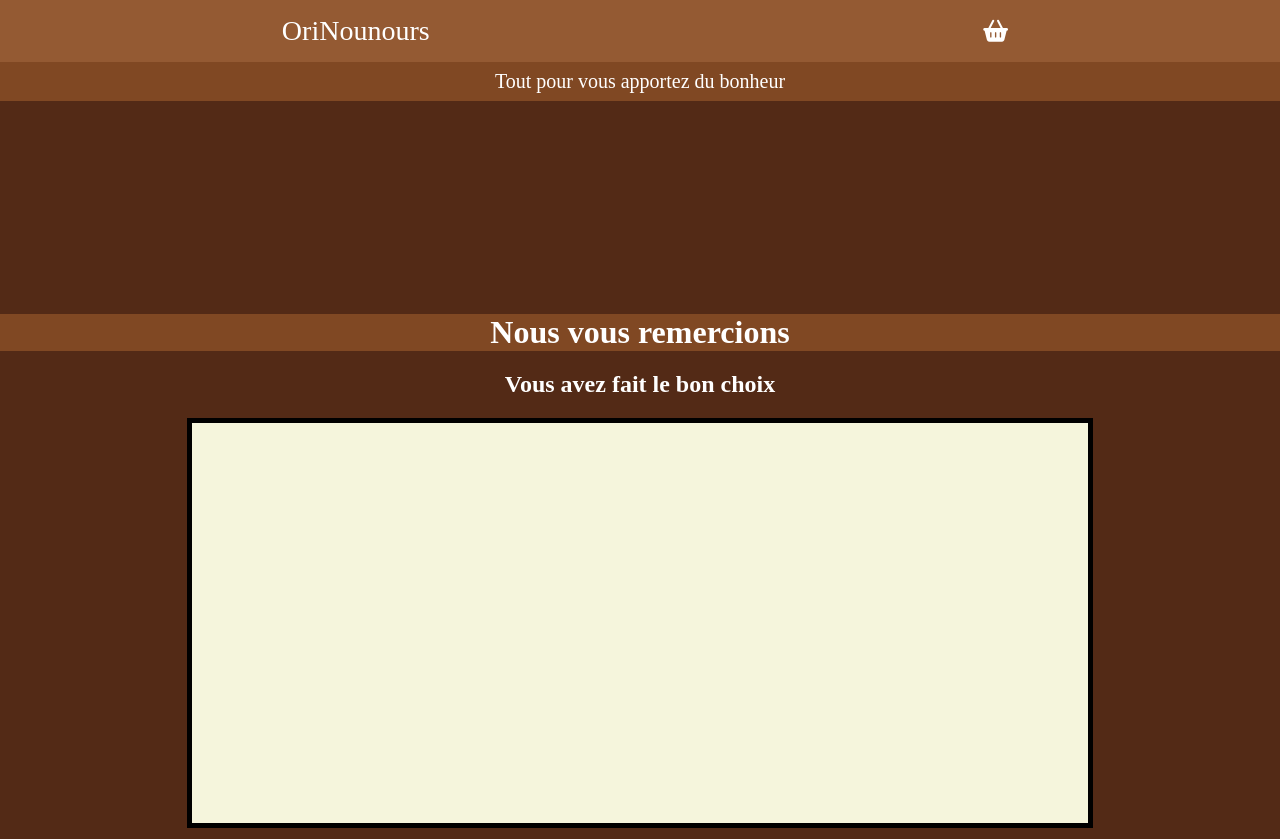
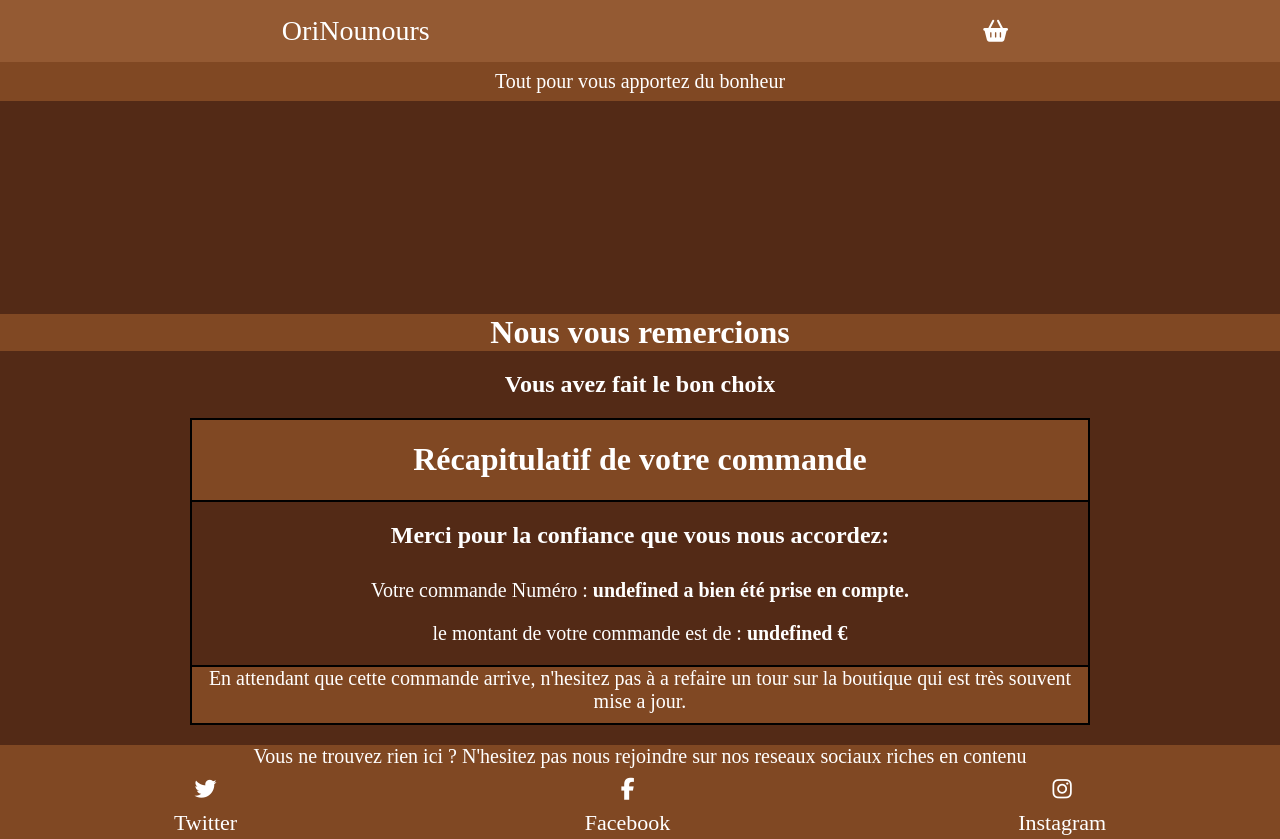
Before and after one commit to rahim-hamadou/p5_hamadou_rahim, a website built with webpack: page confirmation.html in a window 1280 px wide. Shown: the top 839 px of the page. Built offline with nearby package versions, Linux system fonts and the light colour scheme; no server answers.

Commit message:
page de confirmation OK
Voir a corriger la suppression article du panier

```diff
--- a/confirmation.js
+++ b/confirmation.js
@@ -5,8 +5,9 @@
 
 // bloc global de la page de confirmation
 const confirmationBloc = document.querySelector(".confirmation");
+
 // test fichier
-confirmationBloc.style.background = "beige";
+// confirmationBloc.style.background = "beige";
 
 // recuperation de l'id dans le local storage
 const reponseId = localStorage.reponseServerId;
@@ -20,8 +21,31 @@ console.log("l'ensemble des produit de la commande :" + recapPanier);
 const prixTotal = localStorage.prixTotalPanier;
 console.log("Le prix total du panier : " + prixTotal);
 
+// creation de la structure html
+const titreConfirmationBloc = document.createElement("div");
+titreConfirmationBloc.classList.add("entete-confirmation");
+const titreConfirmation = document.createElement("h1");
+titreConfirmation.innerHTML = "Récapitulatif de votre commande";
+const SousTitreConfirmation = document.createElement("h2");
+SousTitreConfirmation.innerHTML = "Merci pour la confiance que vous nous accordez: ";
+const referenceCommande = document.createElement("p");
+referenceCommande.innerHTML = "Votre commande Numéro : " + "<B>" + reponseId + "<B>" + " a bien été prise en compte.";
+const referencePrixTotal = document.createElement("p");
+referencePrixTotal.innerHTML = "le montant de votre commande est de : " + "<B>" + prixTotal + "<B>" + " €";
+const clotureConfirmation = document.createElement("p");
+clotureConfirmation.innerHTML =
+	" En attendant que cette commande arrive, n'hesitez pas à a refaire un tour sur la boutique qui est très souvent mise a jour. ";
+
+// Ajout des elements html
+confirmationBloc.appendChild(titreConfirmationBloc);
+titreConfirmationBloc.appendChild(titreConfirmation);
+confirmationBloc.appendChild(SousTitreConfirmation);
+confirmationBloc.appendChild(referenceCommande);
+confirmationBloc.appendChild(referencePrixTotal);
+confirmationBloc.appendChild(clotureConfirmation);
+
 // ------------------------------vider le panier et le local storage------------------------------
 
-// // retrait des articles panier du local storage (cela vide le panier)
-// localStorage.removeItem("produitUser");
-// localStorage.removeItem("prixTotalPanier");
+// retrait des articles panier du local storage (cela vide le panier)
+localStorage.removeItem("produitUser");
+localStorage.removeItem("prixTotalPanier");
--- a/css/style.css
+++ b/css/style.css
@@ -308,10 +308,27 @@ footer span {
 
 /* -------------------Confirmation--------------- */
 .confirmation {
+	text-align: center;
+	display: flex;
+	flex-direction: column;
+	flex-wrap: nowrap;
+	align-items: center;
 	margin: auto;
 	width: 70%;
-	height: 400px;
-	border: 5px solid black;
+	border: 2px solid black;
+}
+.entete-confirmation {
+	width: 100%;
+	background: rgb(128, 72, 35);
+	border-bottom: 2px solid black;
+}
+.confirmation h1 {
+}
+.confirmation p:nth-child(5) {
+	background: rgb(128, 72, 35);
+	border-top: 2px solid black;
+	margin-bottom: 0;
+	padding-bottom: 10px;
 }
 .important {
 	font-weight: bold;
@@ -338,4 +355,9 @@ footer span {
 		margin-bottom: 15px;
 		width: 90%;
 	}
+	/* confirmation */
+
+	.confirmation {
+		width: 100%;
+	}
 }
```
